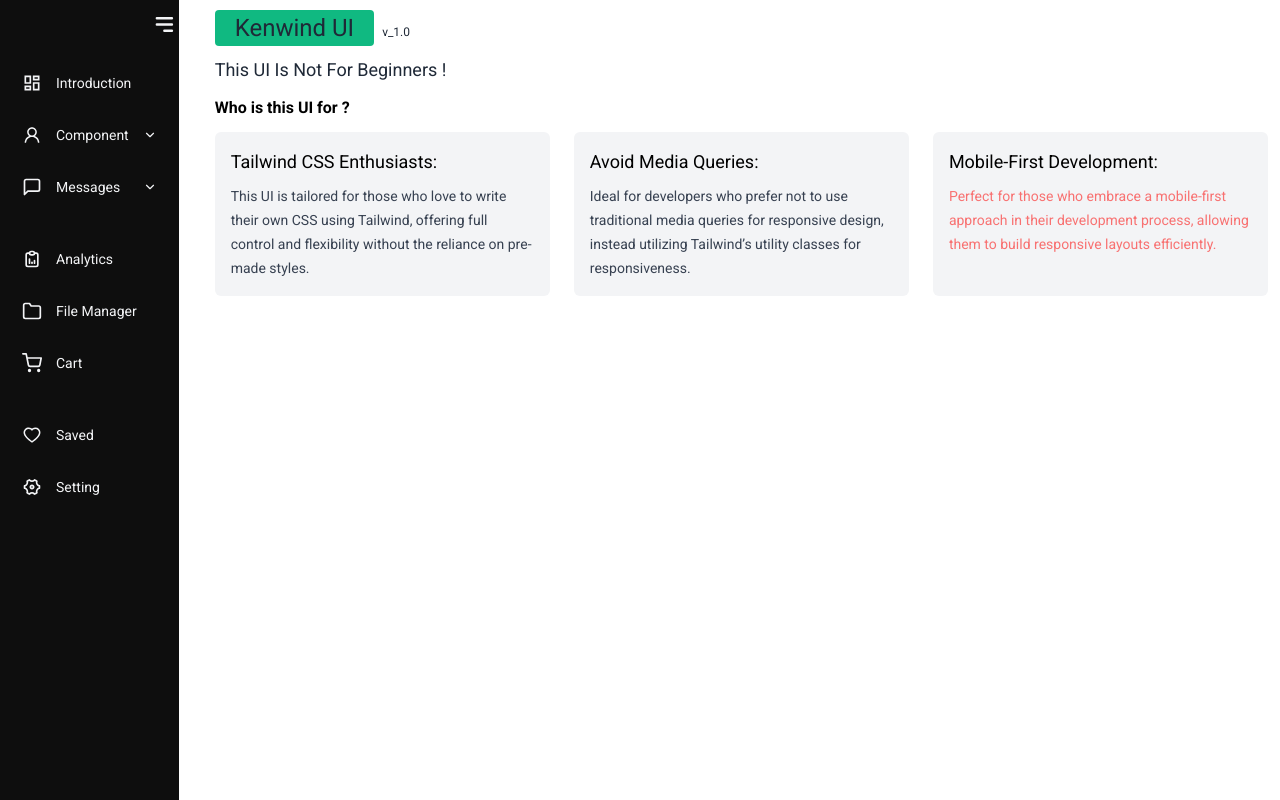
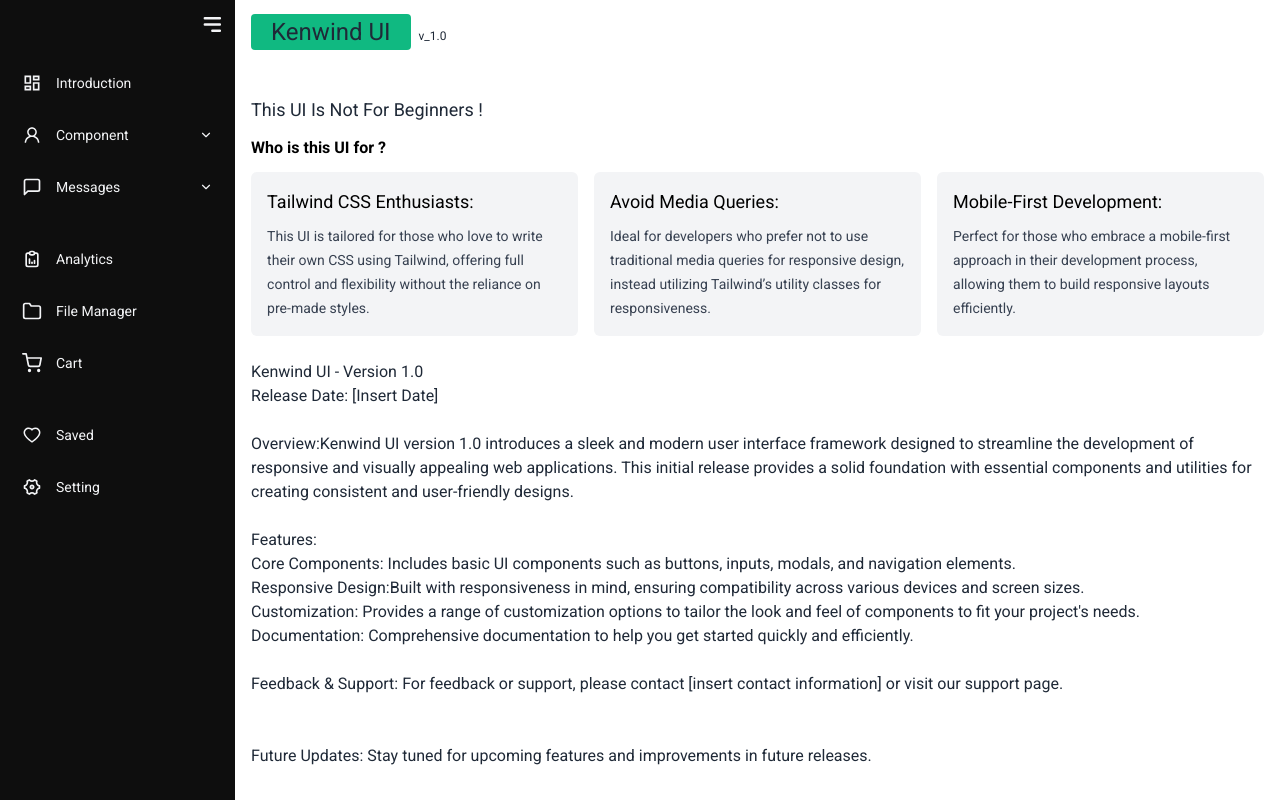
Before and after one commit to KE9SH1N/kenwind, a Next.js app: page / in a window 1280 px wide. Shown: the top 800 px of the page. Built offline with nearby package versions, Linux system fonts and the light colour scheme.

Commit message:
added introduction page

```diff
--- a/src/app/components/ButtonComponent.tsx
+++ b/src/app/components/ButtonComponent.tsx
@@ -1,7 +1,7 @@
 import React from "react";
 
 const ButtonComponent = () => {
-	return <div className="ml-[400px]">ButtonComponent</div>;
+	return <div className="text-green-400">abcde</div>;
 };
 
 export default ButtonComponent;
--- a/src/app/components/SideBar.tsx
+++ b/src/app/components/SideBar.tsx
@@ -17,92 +17,84 @@ import { SiBigbluebutton } from "react-icons/si";
 import { FaRegImage } from "react-icons/fa";
 import ButtonComponent from "./ButtonComponent";
 import ImageComponent from "./ImageComponent";
-import Introduction from "./ui-component/Introduction";
+import Introduction from "./introduction/Introduction";
+import Header from "./header/Header";
+import Footer from "./footer/Footer";
 
 const SideBar = () => {
 	const menus = [
 		{
 			name: "Introduction",
-			link: "#",
 			icon: MdOutlineDashboard,
-			component: Introduction,
+			component: "introduction",
 		},
 		{
 			name: "Component",
-			link: "#",
 			icon: AiOutlineUser,
 			submenu: [
 				{
 					name: "button",
-					link: "/",
 					icon: SiBigbluebutton,
-					component: ButtonComponent,
+					component: "button",
 				},
 				{
 					name: "Image",
-					link: "/",
 					icon: FaRegImage,
-					component: ImageComponent,
+					component: "image",
 				},
 			],
 		},
 		{
 			name: "messages",
-			link: "#",
 			icon: FiMessageSquare,
 			submenu: [
 				{
 					name: "inbox",
-					link: "#",
 					icon: RiInboxArchiveLine,
-					component: ButtonComponent,
+					component: "inbox",
 				},
-				{ name: "sent", link: "#", icon: FiSend, component: ButtonComponent },
+				{ name: "sent", icon: FiSend, component: "sent" },
 				{
 					name: "drafts",
-					link: "#",
 					icon: MdOutlineDrafts,
-					component: ButtonComponent,
+					component: "drafts",
 				},
 			],
 		},
 		{
 			name: "analytics",
-			link: "#",
 			icon: TbReportAnalytics,
 			margin: true,
-			component: ButtonComponent,
+			component: "introduction",
 		},
 		{
 			name: "File Manager",
-			link: "#",
 			icon: FiFolder,
-			component: ButtonComponent,
+			component: "introduction",
 		},
 		{
 			name: "Cart",
-			link: "#",
 			icon: FiShoppingCart,
-			component: ButtonComponent,
+			component: "introduction",
 		},
 		{
 			name: "Saved",
-			link: "#",
 			icon: AiOutlineHeart,
 			margin: true,
-			component: ButtonComponent,
+			component: "introduction",
 		},
 		{
 			name: "Setting",
-			link: "#",
 			icon: RiSettings4Line,
-			component: ButtonComponent,
+			component: "introduction",
 		},
 	];
 
 	const [open, setOpen] = useState(true);
 	const [openSubmenu, setOpenSubmenu] = useState(null);
-	const [activeComponent, setActiveComponent] = useState(Introduction);
+	const [activeComponent, setActiveComponent] = useState<React.ReactNode>(
+		<Introduction />
+	);
 
 	const toggleMainMenu = () => {
 		setOpen(!open);
@@ -113,12 +105,18 @@ const SideBar = () => {
 		setOpenSubmenu((prev) => (prev === index ? null : index));
 	};
 
-	const handleMenuClick = (component: any) => {
-		setActiveComponent(component?.component?.name || null);
+	const handleMenuClick = (menu: string) => {
+		if (menu === "introduction") {
+			setActiveComponent(<Introduction />);
+		} else if (menu === "button") {
+			setActiveComponent(<ButtonComponent />);
+		} else {
+			setActiveComponent(<Introduction />);
+		}
 	};
 
 	return (
-		<section className="w-full flex gap-6">
+		<section className="w-full flex">
 			<div
 				className={`bg-[#0e0e0e] min-h-screen ${
 					open ? "w-72" : "w-16 "
@@ -139,7 +137,7 @@ const SideBar = () => {
 					{menus.map((menu, i) => (
 						<div key={i}>
 							<Link
-								href={menu.link}
+								href="#"
 								onClick={(e) => {
 									if (menu.submenu && open) {
 										e.preventDefault();
@@ -150,7 +148,9 @@ const SideBar = () => {
 										toggleSubmenu(i);
 									} else {
 										setOpenSubmenu(null);
-										handleMenuClick(menu);
+										if (menu?.component) {
+											handleMenuClick(menu?.component);
+										}
 									}
 								}}
 								className={` ${
@@ -194,12 +194,12 @@ const SideBar = () => {
 								>
 									{menu.submenu.map((subItem, subIndex) => (
 										<Link
-											href={subItem.link}
+											href="#"
 											key={subIndex}
 											className="flex items-center text-sm gap-3 py-1 px-3 hover:bg-gray-700 rounded-md"
 											onClick={(e) => {
 												e.preventDefault();
-												handleMenuClick(subItem);
+												handleMenuClick(subItem.component);
 											}}
 										>
 											<div>
@@ -216,7 +216,12 @@ const SideBar = () => {
 					))}
 				</div>
 			</div>
-			<div className=" relative m-3 text-gray-800 z-50">{activeComponent}</div>
+			<div className="w-full relative z-50">
+				<div className="m-4 text-gray-800">
+					<Header />
+					{activeComponent}
+				</div>
+			</div>
 		</section>
 	);
 };
--- /dev/null
+++ b/src/app/components/footer/Footer.tsx
@@ -0,0 +1,8 @@
+import Link from "next/link";
+import React from "react";
+
+const Footer = () => {
+	return <footer className="bg-[#0e0e0e] text-white py-4"></footer>;
+};
+
+export default Footer;
--- /dev/null
+++ b/src/app/components/header/Header.tsx
@@ -0,0 +1,16 @@
+import React from "react";
+
+const Header = () => {
+	return (
+		<div className="mb-12">
+			<h1>
+				<span className="text-2xl py-1 px-5 rounded bg-emerald-500">
+					Kenwind UI
+				</span>
+				<span className=" text-xs ml-2">v_1.0</span>
+			</h1>
+		</div>
+	);
+};
+
+export default Header;
--- a/src/app/components/ui-component/Introduction.tsx
+++ b/src/app/components/introduction/Introduction.tsx
@@ -1,20 +1,16 @@
 import React from "react";
+import Header from "../header/Header";
+import VersionInfo from "./VersionInfo";
 
 const Introduction = () => {
 	return (
-		<div>
-			<h1>
-				<span className="text-2xl py-1 px-5 rounded bg-emerald-500">
-					Kenwind UI
-				</span>
-				<span className=" text-xs ml-2">v_1.0</span>
-			</h1>
+		<div className="my-1">
 			<div>
 				<p className="capitalize text-lg my-3">
 					this UI is not for beginners !
 				</p>
 				<h3 className=" text-black font-semibold my-3">Who is this UI for ?</h3>
-				<ol className="grid grid-cols-3 gap-x-6">
+				<ol className="grid grid-cols-3 gap-x-4">
 					<li className="p-4 bg-gray-100 rounded-md">
 						<span className="block text-black font-medium text-lg mb-2">
 							Tailwind CSS Enthusiasts:
@@ -39,7 +35,7 @@ const Introduction = () => {
 						<span className="block text-black font-medium text-lg mb-2">
 							Mobile-First Development:
 						</span>
-						<span className=" text-sm text-red-400">
+						<span className=" text-sm text-gray-700">
 							Perfect for those who embrace a mobile-first approach in their
 							development process, allowing them to build responsive layouts
 							efficiently.
@@ -47,6 +43,7 @@ const Introduction = () => {
 					</li>
 				</ol>
 			</div>
+			<VersionInfo />
 		</div>
 	);
 };
--- /dev/null
+++ b/src/app/components/introduction/VersionInfo.tsx
@@ -0,0 +1,80 @@
+import React from "react";
+
+const VersionInfo = () => {
+	return (
+		<div className=" my-6">
+			<p>Kenwind UI - Version 1.0</p>
+			<p>Release Date: [Insert Date]</p>
+			<div className="my-6">
+				<p>
+					<span>Overview:</span>
+					<span>
+						Kenwind UI version 1.0 introduces a sleek and modern user interface
+						framework designed to streamline the development of responsive and
+						visually appealing web applications. This initial release provides a
+						solid foundation with essential components and utilities for
+						creating consistent and user-friendly designs.
+					</span>
+				</p>
+				<p className="my-6">
+					<span>Features:</span>
+					<ul>
+						<li>
+							<span>Core Components: </span>
+							<span>
+								Includes basic UI components such as buttons, inputs, modals,
+								and navigation elements.
+							</span>
+						</li>
+						<li>
+							<span>Responsive Design:</span>
+							<span>
+								Built with responsiveness in mind, ensuring compatibility across
+								various devices and screen sizes.
+							</span>
+						</li>
+						<li>
+							<span>Customization: </span>
+							<span>
+								Provides a range of customization options to tailor the look and
+								feel of components to fit your project's needs.
+							</span>
+						</li>
+						<li>
+							<span>Documentation: </span>
+							<span>
+								Comprehensive documentation to help you get started quickly and
+								efficiently.
+							</span>
+						</li>
+					</ul>
+
+					<p className="my-6">
+						<span>Feedback & Support: </span>
+						<span>
+							For feedback or support, please contact [insert contact
+							information] or visit our support page.
+						</span>
+					</p>
+
+					<p className="my-12 mb-40">
+						<span>Future Updates: </span>
+						<span>
+							Stay tuned for upcoming features and improvements in future
+							releases.
+						</span>
+					</p>
+
+					<div className="container mx-auto text-center">
+						<p className="text-sm">
+							&copy; {new Date().getFullYear()} Kenwind UI. All rights reserved.
+						</p>
+						<p className="text-sm">Designed with passion by [kensh1n]</p>
+					</div>
+				</p>
+			</div>
+		</div>
+	);
+};
+
+export default VersionInfo;
```
